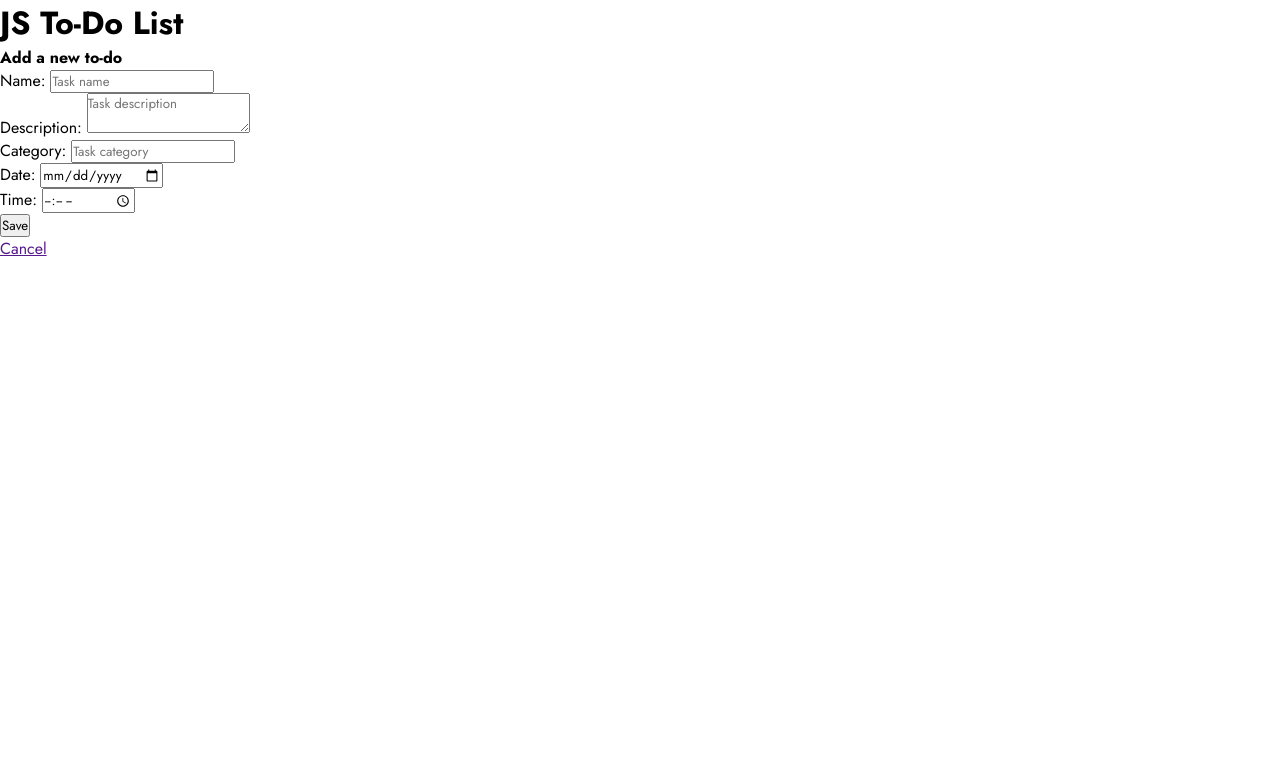
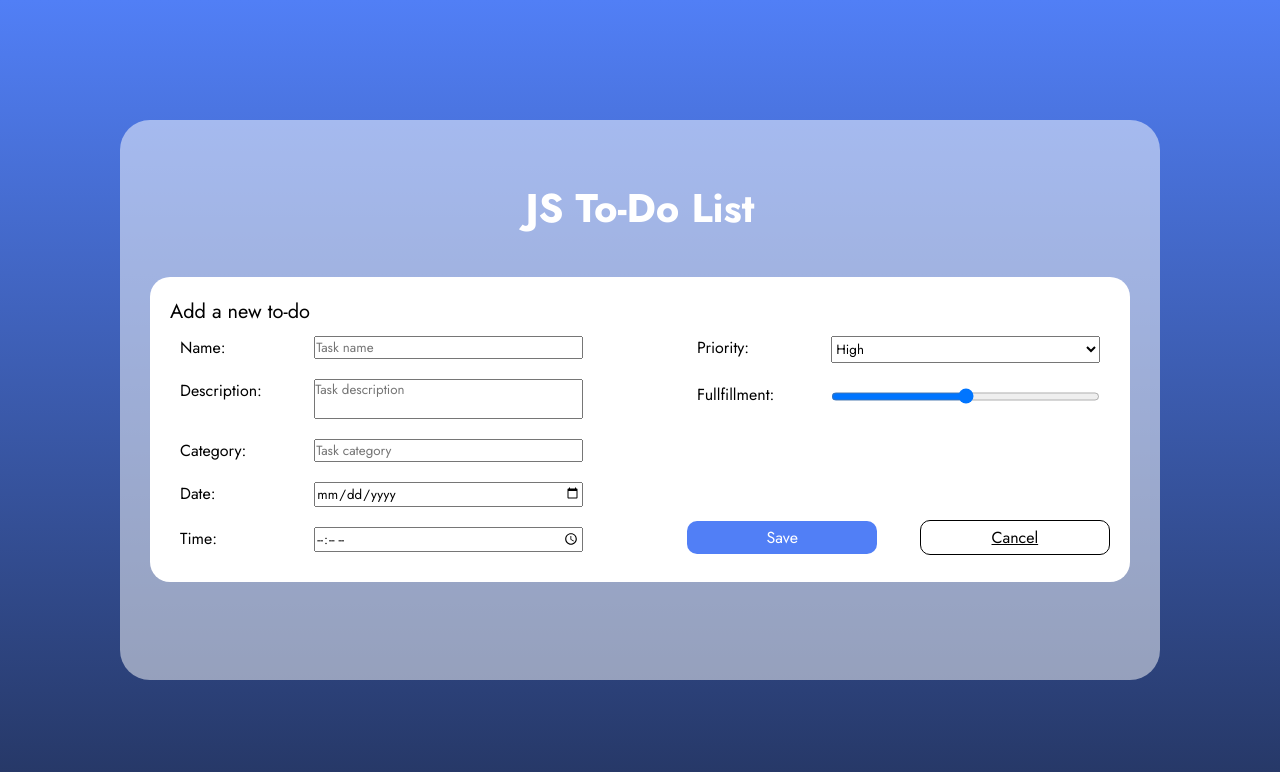
Before and after one commit to tmaPeniel/Project_Todo_JS, a plain HTML site: page form.html in a window 1280 px wide. Drawn offline with nearby package versions, Linux system fonts and the light colour scheme.

Commit message:
Form CSS

```diff
--- a/form.html
+++ b/form.html
@@ -39,13 +39,19 @@
                     </div>
                     <div class="col2">
                         <div class="priority">
-
+                            <label for="priorityName">Priority: </label>
+                            <select id="" name="priorityName">
+                                <option value="high">High</option>
+                                <option value="medium">Medium</option>
+                                <option value="low">Low</option>
+                            </select>
                         </div>
-                        <div class="fufillement">
-
+                        <div class="fullfillment">
+                            <label for="fullfillmentName">Fullfillment: </label>
+                            <input type="range" name="fullfillmentName" min="0" max="100" />
                         </div>
                         <div class="button">
-                            <button type="submit">Save</button>
+                            <div class= "button-save" type="submit"><a href="">Save</a></div>
                             <div class="button-cancel"><a href="">Cancel</a></div>
                         </div>
                     </div>
--- a/formStyle.css
+++ b/formStyle.css
@@ -5,3 +5,114 @@
     box-sizing: border-box;
     font-family: 'Jost', sans-serif;
 }
+
+textarea {
+    resize: none;
+}
+
+.background{
+    background: linear-gradient(#517FF6, #253663);
+    height: 100vh;
+    display: flex;
+    justify-content: center;
+    align-items: center;
+}
+
+.main{
+    display: flex;
+    flex-direction: column;
+    align-items: center;
+    justify-content: center;
+    padding: 30px;
+    background-color: #ffffff80;
+    border-radius: 30px;
+    box-sizing: border-box;
+    width: 1040px;
+    height: 560px;
+}
+
+.main h1{
+    color: #ffffff;
+    font-size: 40px;
+    font-weight: 700;
+}
+
+.form{
+    margin: 40px 0;
+    width: 100%;
+    height: auto;
+    background-color: #ffff;
+    padding: 20px;
+    border-radius: 20px;
+}
+
+.form h4{
+    font-size: 20px;
+    font-weight: 400;
+}
+
+form{
+    display: flex;
+    flex-direction: row;
+    width: 100%;
+    justify-content: space-between;
+}
+
+form .col1,
+form .col2{
+    display:grid;
+    width: 45%;
+}
+
+form .col2{
+    grid-template-rows: repeat(5, 1fr);
+}
+
+form .col1 .name,
+form .col1 .description,
+form .col1 .category,
+form .col1 .date,
+form .col1 .time,
+form .col2 .priority,
+form .col2 .fullfillment{
+    display: inherit;
+    grid-template-columns: 1fr 2fr;
+    margin: 10px;
+}
+
+form .col2 .button{
+    display: flex;
+    flex-direction: row;
+    justify-content: space-between;
+    align-items: center;
+    grid-row: 5;
+}
+
+.button-save, .button-cancel{
+    padding: 5px 40px;
+    width: 45%;
+    border-radius: 10px;
+    display: flex;
+    align-items: center;
+    justify-content: center;
+    cursor: pointer
+}
+
+.button-save{
+    background-color: #517ff6;
+    border: none;
+    color: white;
+}
+
+.button-cancel {
+    border: solid 1px black;
+}
+
+.button-save a{
+    color: white;
+    text-decoration: none;
+}
+
+.button-cancel a {
+    color: black;
+}
```
